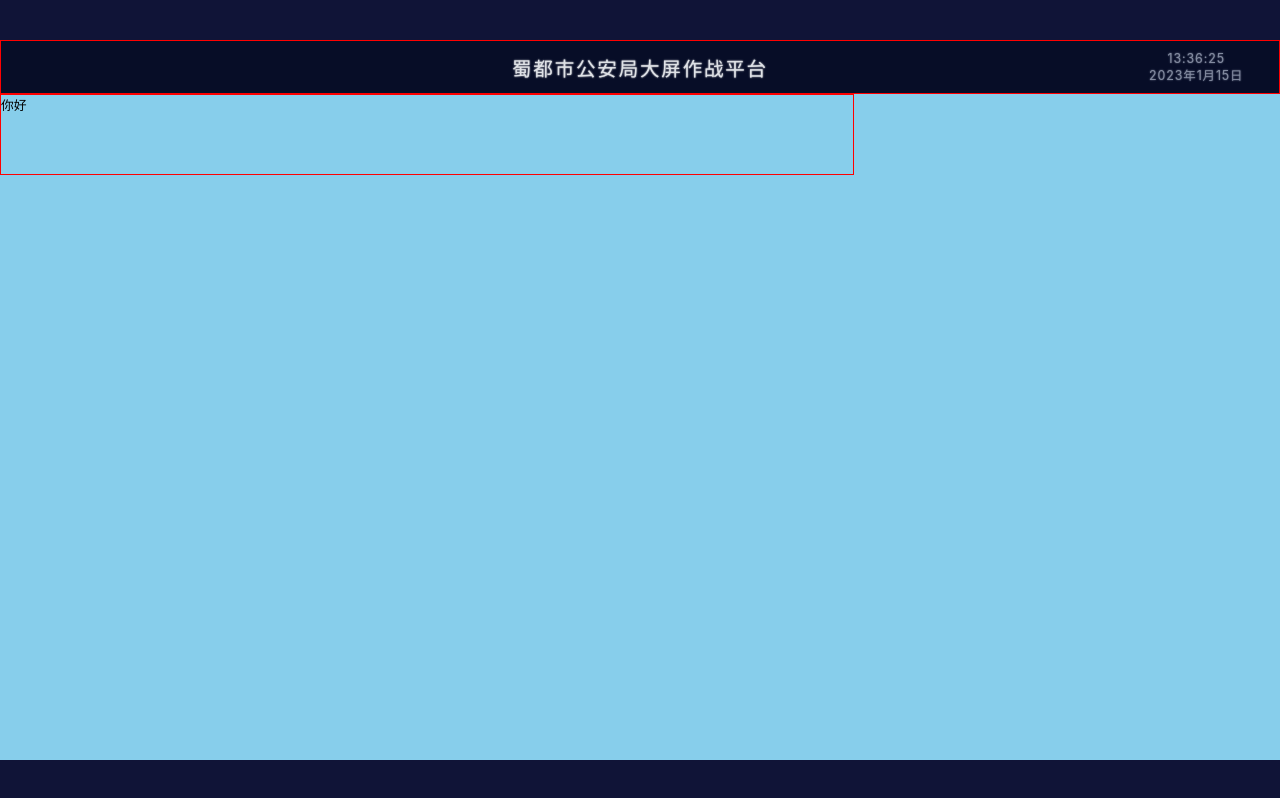
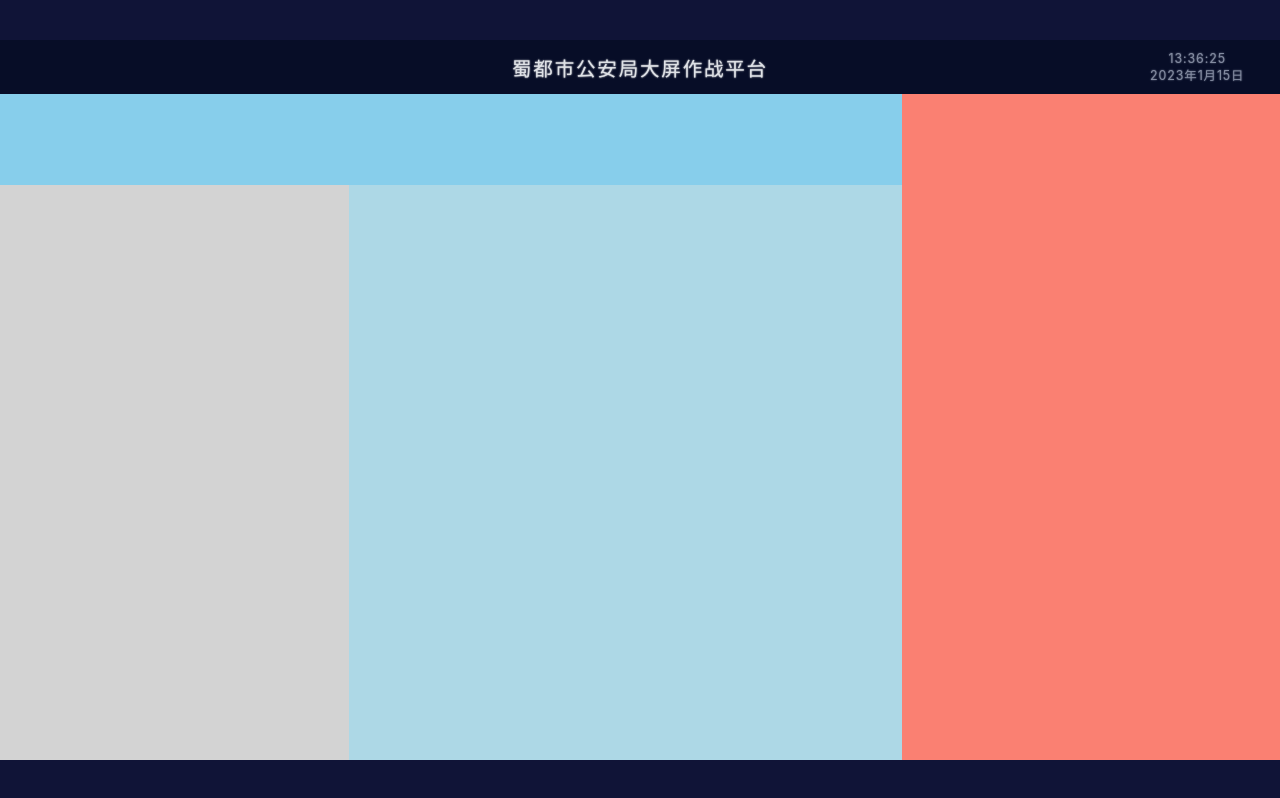
Before and after one commit to BaiJingSama/big-screen-Vue, a Vue app: page / in a window 1280 px wide. Built offline with nearby package versions, Linux system fonts and the light colour scheme.

Commit message:
利用grid完成main区域的布局

```diff
--- a/src/App.vue
+++ b/src/App.vue
@@ -1,5 +1,5 @@
 <template>
-  <div id="app" :style="{width:pageWidthPx,height: pageHeightPx,marginTop: marginTop}">
+  <div id="app" :style="{width:pageWidthPx,height: pageHeightPx,marginTop: marginTop,flex:1}">
     <Home />
   </div>
 </template>
@@ -42,7 +42,7 @@ export default class App extends Vue {
   -webkit-font-smoothing: antialiased;
   -moz-osx-font-smoothing: grayscale;
   margin: 0 auto;
-  background: skyblue;
+  background: pink;
   display: flex;
   flex-direction: column;
 }
--- a/src/view/Home.vue
+++ b/src/view/Home.vue
@@ -1,5 +1,5 @@
 <template>
-  <div>
+  <div class="home">
     <header>
       <div class="before">
         <span>13:36:25</span>
@@ -11,7 +11,12 @@
         <span>2023年1月15日</span>
       </div>
     </header>
-    <div class="x">你好</div>
+    <main>
+      <section class="section1"></section>
+      <section class="section2"></section>
+      <section class="section3"></section>
+      <section class="section4"></section>
+    </main>
   </div>
 </template>
 
@@ -24,10 +29,14 @@ export default {
 <style lang="scss">
 @import '../assets/style/helper.scss';
 
+.home {
+  flex: 1;
+  display: flex;
+  flex-direction: column;
+
   header {
     height: px(61);
     width: 100%;
-  border: 1px solid red;
     display: flex;
     justify-content: space-between;
     align-items: center;
@@ -62,9 +71,32 @@ header {
     }
   }
 
-.x {
-  width: px(961);
-  height: px(91);
-  border: 1px solid red;
+  main {
+    flex: 1;
+    display: grid;
+    grid-template:
+      "box1 box1 box4" 90fr
+      "box2 box3 box4" 570fr / 360fr 570fr 390fr;
+
+    >.section1 {
+      grid-area: box1;
+      background: skyblue;
+    }
+
+    >.section2 {
+      grid-area: box2;
+      background: lightgray;
+    }
+
+    >.section3 {
+      grid-area: box3;
+      background: lightblue;
+    }
+
+    >.section4 {
+      grid-area: box4;
+      background: salmon;
+    }
+  }
 }
 </style>
```
Lines whose indentation alone changed are shown as unchanged.
